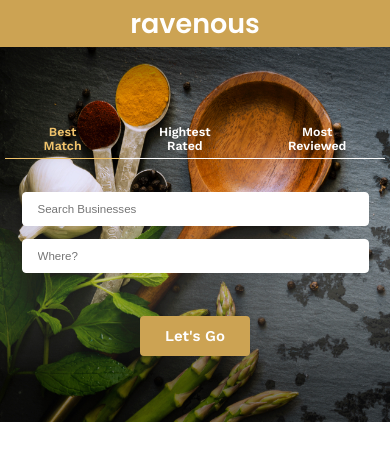
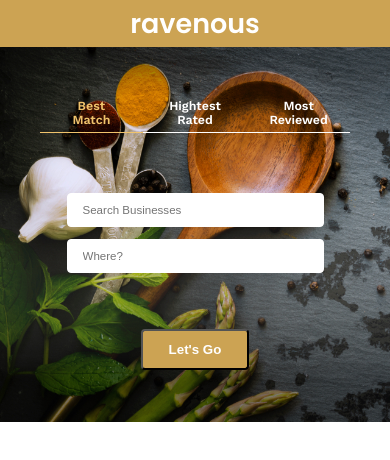
Before and after one commit to acalvino4/ravenous, a React (Create React App) app: page / in a window 390 px wide. Shown: the top 460 px of the page. Built offline with nearby package versions, Linux system fonts and the light colour scheme.

Commit message:
fix css, search by enter, search by changing sort

```diff
--- a/src/App.js
+++ b/src/App.js
@@ -1,5 +1,4 @@
 import React, { Component } from 'react';
-import logo from './logo.svg';
 import './App.css';
 import BusinessList from './components/BusinessList/BusinessList.js'
 import SearchBar from './components/SearchBar/SearchBar.js'
--- a/src/components/SearchBar/SearchBar.css
+++ b/src/components/SearchBar/SearchBar.css
@@ -46,22 +46,22 @@
   .SearchBar-fields input {
     width: 21rem;
     padding: .66rem 1rem;
-    margin-right: 2.22rem;
+    margin: auto 1.5rem;
     border: 1px solid #fff;
     border-radius: 4px;
     font-size: .77rem;
     font-weight: 500;
   }
 
-  .SearchBar-fields input:last-child {
+  /* .SearchBar-fields input:last-child {
     margin-right: 0;
-  }
+  } */
 
   .SearchBar-submit {
     text-align: center;
   }
 
-  .SearchBar-submit a {
+  .SearchBar-submit input {
     border-radius: 4px;
     padding: .72rem 1.7rem;
     background-color: #cca353;
@@ -70,7 +70,7 @@
     transition: background-color .5s;
   }
 
-  .SearchBar-submit a:hover {
+  .SearchBar-submit input:hover {
     cursor: pointer;
     background-color: #a7874b;
   }
@@ -83,6 +83,11 @@
     .SearchBar-sort-options ul {
       margin-left: 2rem;
       margin-right: 2rem;
+      margin-bottom: 4rem;
+    }
+
+    .SearchBar-sort-options li {
+      padding: 0 1.29rem .33rem 1.29rem;
     }
 
     .SearchBar-fields {
@@ -92,6 +97,8 @@
 
     .SearchBar-fields input {
       margin-right: 0;
+      margin-left: 0;
       margin-bottom: .86rem;
+      width: 15rem;
     }
   }
--- a/src/components/SearchBar/SearchBar.js
+++ b/src/components/SearchBar/SearchBar.js
@@ -29,8 +29,8 @@ class SearchBar extends React.Component {
         }
     }
 
-    handleSortByChange(sortByOption) {
-        this.setState({sortBy: sortByOption})
+    handleSortByChange(sortByOption,event) {
+        this.setState({sortBy: sortByOption}, this.handleSearch.bind(this, event))
     }
 
     handleTermChange(event) {
@@ -39,6 +39,20 @@ class SearchBar extends React.Component {
 
     handleLocationChange(event) {
         this.setState({location: event.target.value})
+    }
+
+    handleTermEnter(event) {
+        event.preventDefault()
+        if (event.keyCode === 13) {
+            document.getElementsByClassName("location")[0].focus()
+        }
+    }
+
+    handleLocationEnter(event) {
+        event.preventDefault()
+        if (event.keyCode === 13) {
+            document.getElementsByClassName("SearchBar-submit")[0].click()
+        }
     }
 
     handleSearch(event) {
@@ -71,19 +85,26 @@ class SearchBar extends React.Component {
                 </div>
                 <div className="SearchBar-fields">
                     <input
+                        className="key-terms"
                         placeholder="Search Businesses"
                         onChange={this.handleTermChange}
+                        onKeyUp={this.handleTermEnter}
                     />
                     <input
+                        className="location"
                         placeholder="Where?"
                         onChange={this.handleLocationChange}
+                        onKeyUp={this.handleLocationEnter}
                     />
                 </div>
                 <div
                     className="SearchBar-submit"
                     onClick={this.handleSearch}
                 >
-                    <a>Let's Go</a>
+                    <input
+                        type='submit'
+                        value="Let's Go"
+                    />
                 </div>
             </div>
         )
```
Also changed, not shown: src/logo.svg (deleted), 1 other file (tests, documents, lock files or other folders).
